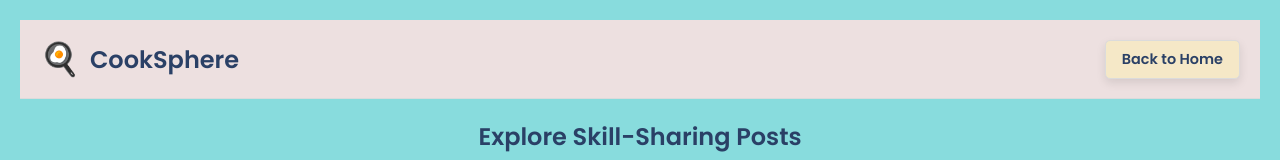
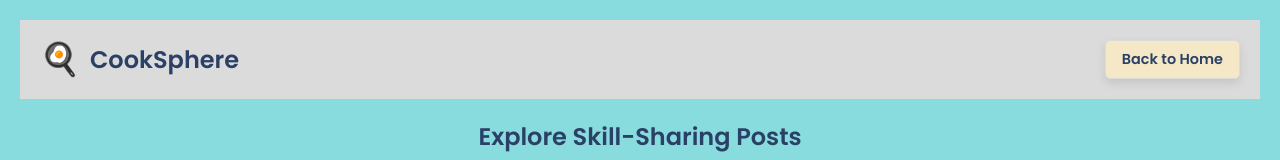
Before and after one commit to madhurasithumina/Cooking-skill-sharing-system, a React (Create React App) app in the folder frontend-new/: page /explore in a window 1280 px wide. Shown: the top 160 px of the page. Built offline with nearby package versions, Linux system fonts and the light colour scheme; no server answers.

Commit message:
background header change

```diff
--- a/frontend-new/src/components/Explore.css
+++ b/frontend-new/src/components/Explore.css
@@ -12,7 +12,7 @@
   justify-content: space-between;
   align-items: center;
   padding: 15px 20px;
-  background: #ede0e0;
+  background: #dbdbdb;
   border-bottom: 1px solid #dbdbdb;
   margin-bottom: 20px;
 }
```
